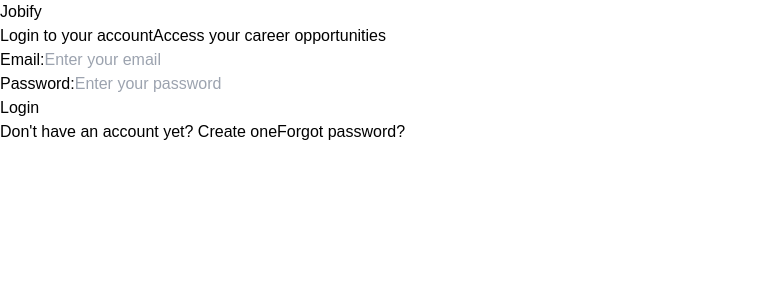
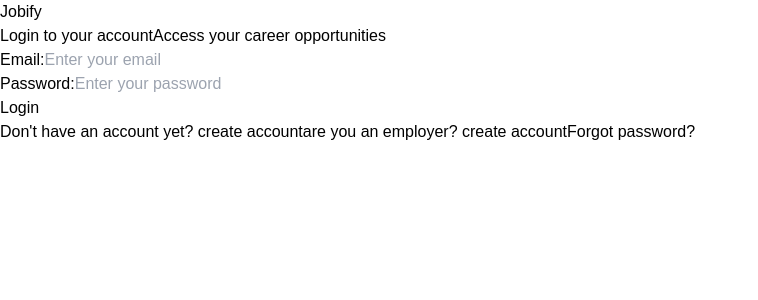
Before and after one commit to hadi-razal/jobify, a React (Vite) app in the folder client/: page /login in a window 1280 px wide. Shown: the top 300 px of the page, without its empty margins (0-758 px from the left). Built offline with nearby package versions, Linux system fonts and the light colour scheme.

Commit message:
bug fixes

```diff
--- a/client/src/components/companyRegisterForm.jsx
+++ b/client/src/components/companyRegisterForm.jsx
@@ -52,7 +52,7 @@
   }
 
   return (
-    <div className="relative mt-10 mb-10 flex items-center justify-center w-full">
+    <div className="relative mb-10 flex items-center justify-center w-full">
       <Toaster />
       <div className="p-4flex flex-col justify-center items-center sm:w-[400px] w-full px-4 py-7">
         <div className="flex flex-col items-start justify-center w-full">
@@ -60,7 +60,6 @@
             Create Company Account
           </span>
           <span className="text-sm font-light">
-            Join us to access more features
           </span>
         </div>
         <form className="flex flex-col gap-2 w-full" onSubmit={handleSubmit}>
--- a/client/src/components/employeeRegisterForm.jsx
+++ b/client/src/components/employeeRegisterForm.jsx
@@ -50,7 +50,7 @@
   }
 
   return (
-    <div className="relative mt-10 mb-10 flex items-center justify-center w-full">
+    <div className="relative mb-10 flex items-center justify-center w-full">
       <Toaster />
       <div className="p-4 flex flex-col justify-center items-center sm:w-[400px] w-full px-4 py-7">
         <div className="flex flex-col items-start justify-center w-full mb-4">
--- a/client/src/page/Login.jsx
+++ b/client/src/page/Login.jsx
@@ -111,7 +111,13 @@
           <span className="font-light">
             Don&apos;t have an account yet?{" "}
             <Link to="/register/employee" className="text-blue-950 underline">
-              Create one
+              create account
+            </Link>
+          </span>
+          <span className="font-light">
+            are you an employer?{" "}
+            <Link to="/register/company" className="text-blue-950 underline">
+              create account
             </Link>
           </span>
           <span className="text-blue-950 underline cursor-pointer font-light mt-2">
```
